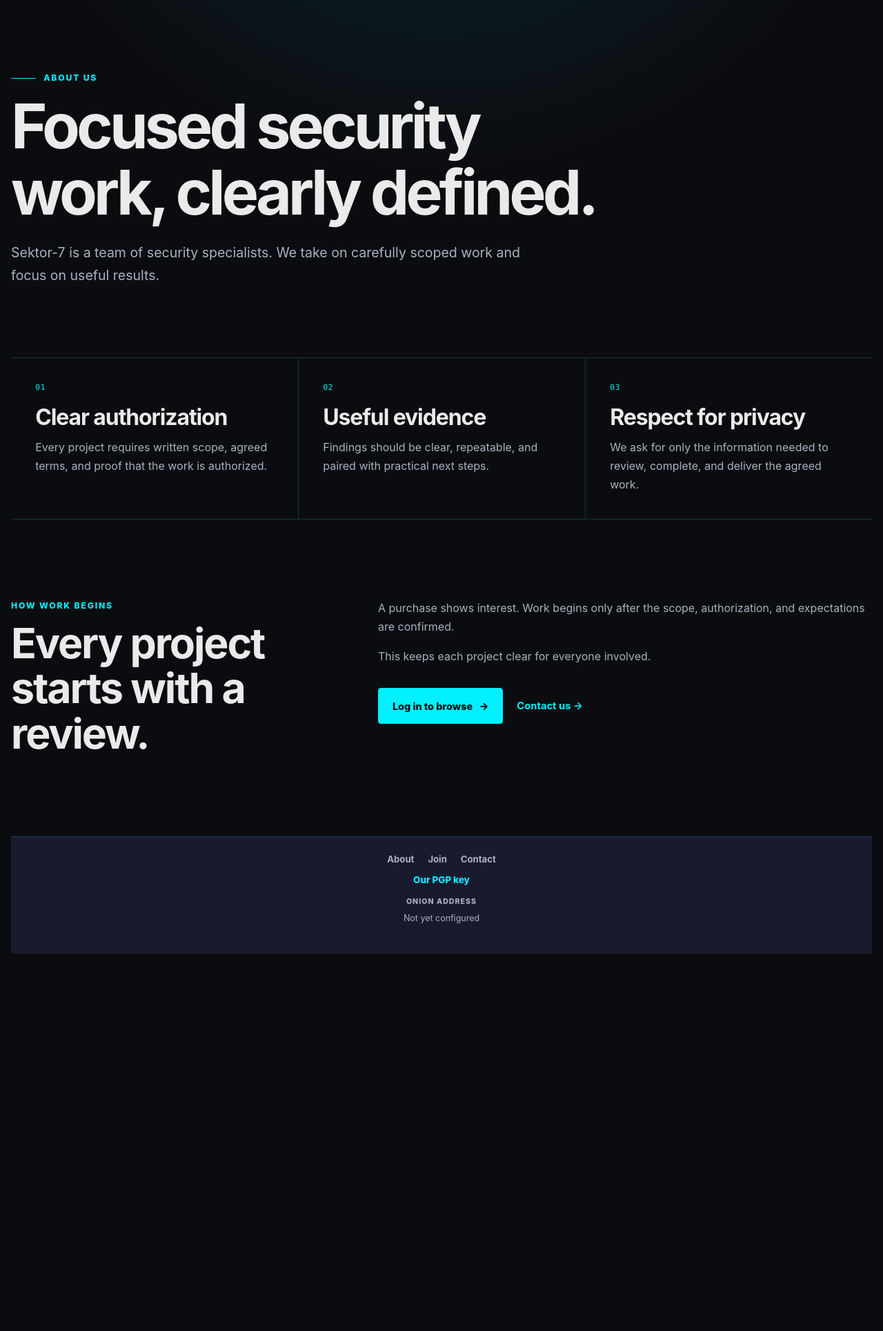
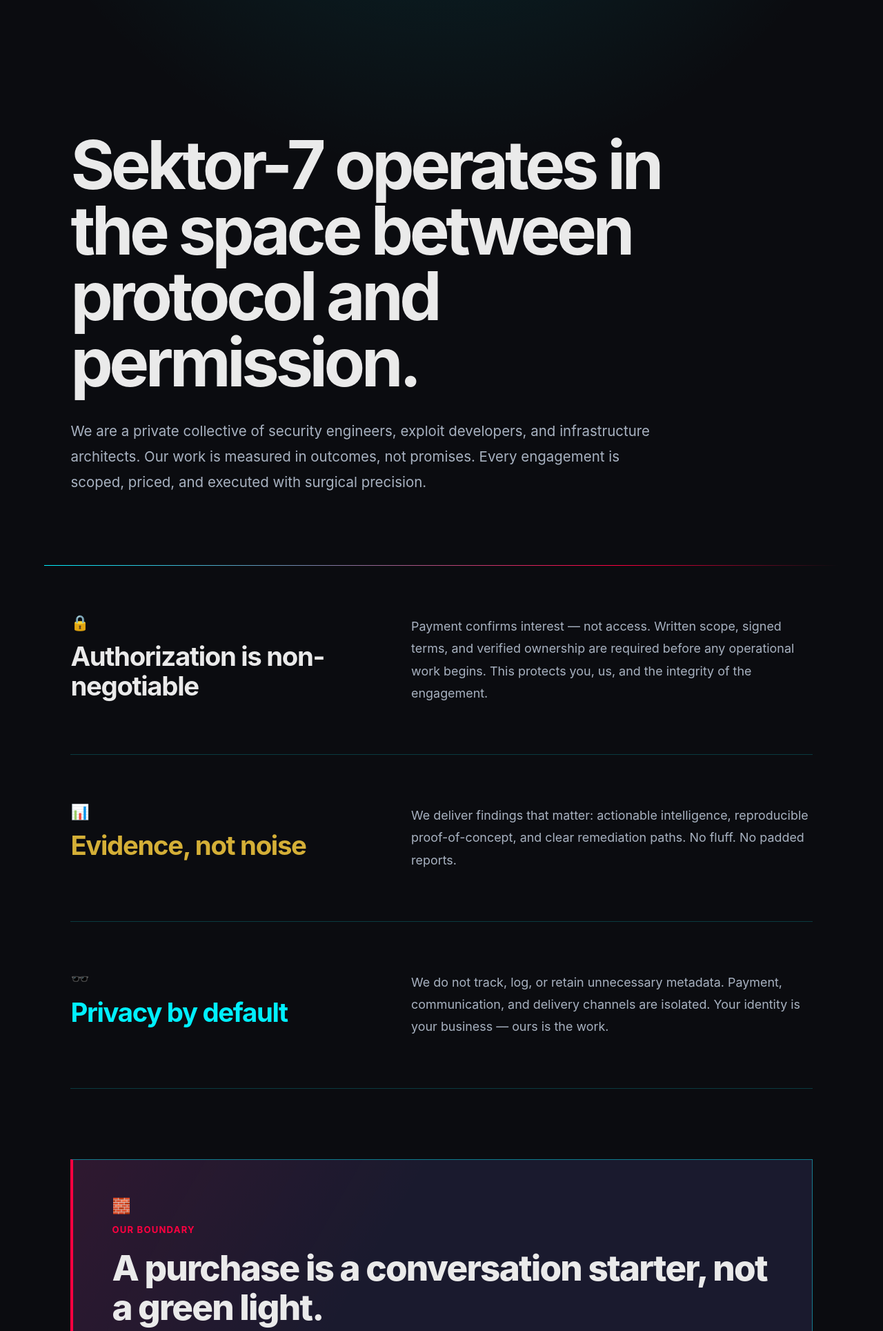
Before and after one commit to rafaelmedinez5/servicesite, a Flask app: page /about in a window 1280 px wide. Shown: the part 71-2000 px from the top of the page at 69% size. Before the commit the page ends 1453 px from the top, so only its background shows below. Run offline with Flask 3, Linux system fonts and the light colour scheme; parts of the project's set-up code (start-up, migrations or seed data) failed here and were passed over.

Commit message:
Redesign About page manifesto

```diff
--- a/app/static/css/style.css
+++ b/app/static/css/style.css
@@ -613,6 +613,139 @@
   margin-bottom: clamp(4rem, 8vw, 6.5rem);
 }
 
+.about-manifesto {
+  width: min(72rem, 100%);
+  margin-inline: auto;
+}
+
+.about-manifesto-hero {
+  position: relative;
+  padding: clamp(2.5rem, 7vw, 5.5rem) clamp(0rem, 3vw, 2.5rem) clamp(3.5rem, 8vw, 6.5rem);
+}
+
+.about-manifesto-hero::after {
+  position: absolute;
+  right: 0;
+  bottom: 0;
+  left: 0;
+  height: 1px;
+  background: linear-gradient(90deg, var(--cyan), var(--red) 72%, transparent);
+  content: "";
+}
+
+.about-manifesto-hero h1 {
+  max-width: 15ch;
+  margin-bottom: clamp(1.5rem, 3vw, 2.2rem);
+  font-size: clamp(3rem, 7.6vw, 6.4rem);
+  line-height: 0.98;
+  letter-spacing: -0.055em;
+}
+
+.about-manifesto-hero > p {
+  max-width: 54rem;
+  margin: 0;
+  color: var(--muted);
+  font-size: clamp(1.05rem, 2vw, 1.28rem);
+  line-height: 1.8;
+}
+
+.about-manifesto-body {
+  padding-inline: clamp(0rem, 3vw, 2.5rem);
+}
+
+.about-tenet {
+  display: grid;
+  grid-template-columns: minmax(15rem, 0.82fr) minmax(0, 1.18fr);
+  gap: clamp(2rem, 7vw, 6rem);
+  align-items: start;
+  padding-block: clamp(2.5rem, 6vw, 4.5rem);
+  border-bottom: 1px solid var(--border);
+}
+
+.about-tenet h2 {
+  margin: 0;
+  font-size: clamp(1.65rem, 3vw, 2.5rem);
+  line-height: 1.12;
+}
+
+.about-tenet h2 span,
+.about-boundary h3 span {
+  display: block;
+  margin-bottom: 1rem;
+  font-size: 1.35rem;
+  line-height: 1;
+}
+
+.about-tenet p {
+  max-width: 40rem;
+  margin: 0;
+  color: var(--muted);
+  font-size: clamp(1rem, 1.6vw, 1.12rem);
+  line-height: 1.8;
+}
+
+.about-tenet:nth-child(2) h2 {
+  color: var(--gold);
+}
+
+.about-tenet:nth-child(3) h2 {
+  color: var(--cyan);
+}
+
+.about-boundary {
+  margin-block: clamp(3.5rem, 8vw, 6.5rem);
+  padding: clamp(1.7rem, 5vw, 3.5rem);
+  border: 1px solid var(--border-bright);
+  border-left: 0.28rem solid var(--red);
+  background:
+    linear-gradient(120deg, rgba(255, 0, 64, 0.09), transparent 42%),
+    var(--surface);
+}
+
+.about-boundary h3 {
+  margin-bottom: 1.25rem;
+  color: var(--red);
+  font-size: 0.82rem;
+  letter-spacing: 0.09em;
+  text-transform: uppercase;
+}
+
+.about-boundary p {
+  max-width: 29ch;
+  margin: 0;
+  color: var(--text);
+  font-size: clamp(1.8rem, 4vw, 3.25rem);
+  font-weight: 800;
+  line-height: 1.12;
+  letter-spacing: -0.035em;
+}
+
+.about-closing {
+  max-width: 59rem;
+  padding-bottom: clamp(1rem, 5vw, 3rem);
+}
+
+.about-closing > p:first-child {
+  color: var(--text);
+  font-size: clamp(1.25rem, 2.5vw, 1.7rem);
+  line-height: 1.55;
+}
+
+.about-closing > p:nth-child(2) {
+  max-width: 46rem;
+}
+
+.about-actions {
+  display: flex;
+  gap: 1.25rem;
+  align-items: center;
+  margin-top: 2.5rem;
+}
+
+.about-actions .text-link {
+  padding: 0.85rem 0;
+}
+
 .info-hero h1,
 .category-hero h1 {
   max-width: 56rem;
@@ -1933,6 +2066,20 @@
     border-top: 1px solid var(--border);
     border-left: 0;
   }
+
+  .about-tenet {
+    grid-template-columns: 1fr;
+    gap: 1.25rem;
+  }
+
+  .about-actions {
+    align-items: stretch;
+    flex-direction: column;
+  }
+
+  .about-actions .text-link {
+    text-align: center;
+  }
 }
 
 @media (max-width: 480px) {
--- a/app/templates/about.html
+++ b/app/templates/about.html
@@ -3,46 +3,41 @@
 {% block title %}About | Sektor-7{% endblock %}
 
 {% block content %}
-  <header class="page-hero info-hero">
-    <p class="eyebrow"><span class="eyebrow-line" aria-hidden="true"></span>About us</p>
-    <h1>Focused security work, clearly defined.</h1>
-    <p class="lede">Sektor-7 is a team of security specialists. We take on carefully scoped work and focus on useful results.</p>
-  </header>
+  <article class="about-manifesto">
+    <header class="about-manifesto-hero">
+      <h1>Sektor-7 operates in the space between protocol and permission.</h1>
+      <p>We are a private collective of security engineers, exploit developers, and infrastructure architects. Our work is measured in outcomes, not promises. Every engagement is scoped, priced, and executed with surgical precision.</p>
+    </header>
 
-  <section class="principle-grid" aria-label="Our principles">
-    <article>
-      <span>01</span>
-      <h2>Clear authorization</h2>
-      <p>Every project requires written scope, agreed terms, and proof that the work is authorized.</p>
-    </article>
-    <article>
-      <span>02</span>
-      <h2>Useful evidence</h2>
-      <p>Findings should be clear, repeatable, and paired with practical next steps.</p>
-    </article>
-    <article>
-      <span>03</span>
-      <h2>Respect for privacy</h2>
-      <p>We ask for only the information needed to review, complete, and deliver the agreed work.</p>
-    </article>
-  </section>
+    <div class="about-manifesto-body">
+      <section class="about-tenet">
+        <h2><span aria-hidden="true">🔒</span> Authorization is non-negotiable</h2>
+        <p>Payment confirms interest — not access. Written scope, signed terms, and verified ownership are required before any operational work begins. This protects you, us, and the integrity of the engagement.</p>
+      </section>
 
-  <section class="info-split" aria-labelledby="about-boundary-title">
-    <div>
-      <p class="eyebrow">How work begins</p>
-      <h2 id="about-boundary-title">Every project starts with a review.</h2>
+      <section class="about-tenet">
+        <h2><span aria-hidden="true">📊</span> Evidence, not noise</h2>
+        <p>We deliver findings that matter: actionable intelligence, reproducible proof-of-concept, and clear remediation paths. No fluff. No padded reports.</p>
+      </section>
+
+      <section class="about-tenet">
+        <h2><span aria-hidden="true">🕶️</span> Privacy by default</h2>
+        <p>We do not track, log, or retain unnecessary metadata. Payment, communication, and delivery channels are isolated. Your identity is your business — ours is the work.</p>
+      </section>
+
+      <section class="about-boundary">
+        <h3><span aria-hidden="true">🧱</span> Our Boundary</h3>
+        <p>A purchase is a conversation starter, not a green light.</p>
+      </section>
+
+      <footer class="about-closing">
+        <p>Sektor-7 is not a marketplace — it is a gateway. We review each request, verify intent, and proceed only when the conditions are mutually understood and agreed upon.</p>
+        <p>That separation ensures trust, precision, and plausible deniability for all parties involved.</p>
+        <nav class="about-actions" aria-label="About page links">
+          <a class="button" href="{{ url_for('public.index') }}#services">Browse operations <span aria-hidden="true">→</span></a>
+          <a class="text-link" href="{{ url_for('public.contact') }}">Establish contact <span aria-hidden="true">→</span></a>
+        </nav>
+      </footer>
     </div>
-    <div>
-      <p>A purchase shows interest. Work begins only after the scope, authorization, and expectations are confirmed.</p>
-      <p>This keeps each project clear for everyone involved.</p>
-      <div class="hero-actions">
-        {% if g.site_authenticated %}
-          <a class="button" href="{{ url_for('public.index') }}#services">Browse services <span aria-hidden="true">&#8594;</span></a>
-        {% else %}
-          <a class="button" href="{{ url_for('customer.login', next=url_for('public.index')) }}">Log in to browse <span aria-hidden="true">&#8594;</span></a>
-        {% endif %}
-        <a class="text-link" href="{{ url_for('public.contact') }}">Contact us <span aria-hidden="true">&#8594;</span></a>
-      </div>
-    </div>
-  </section>
+  </article>
 {% endblock %}
```
Also changed, not shown: tests/test_web_checkout.py (+13 -7 lines).
